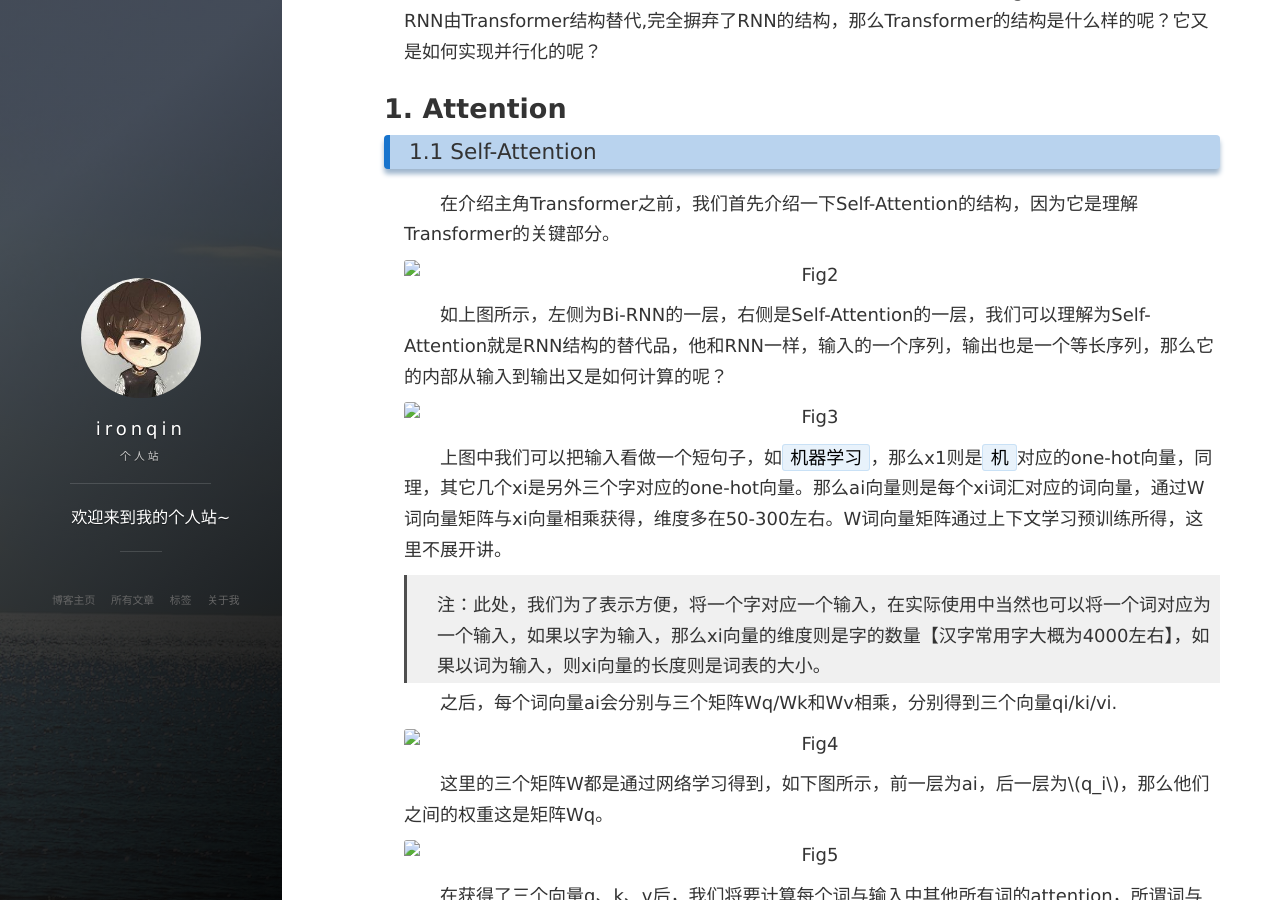
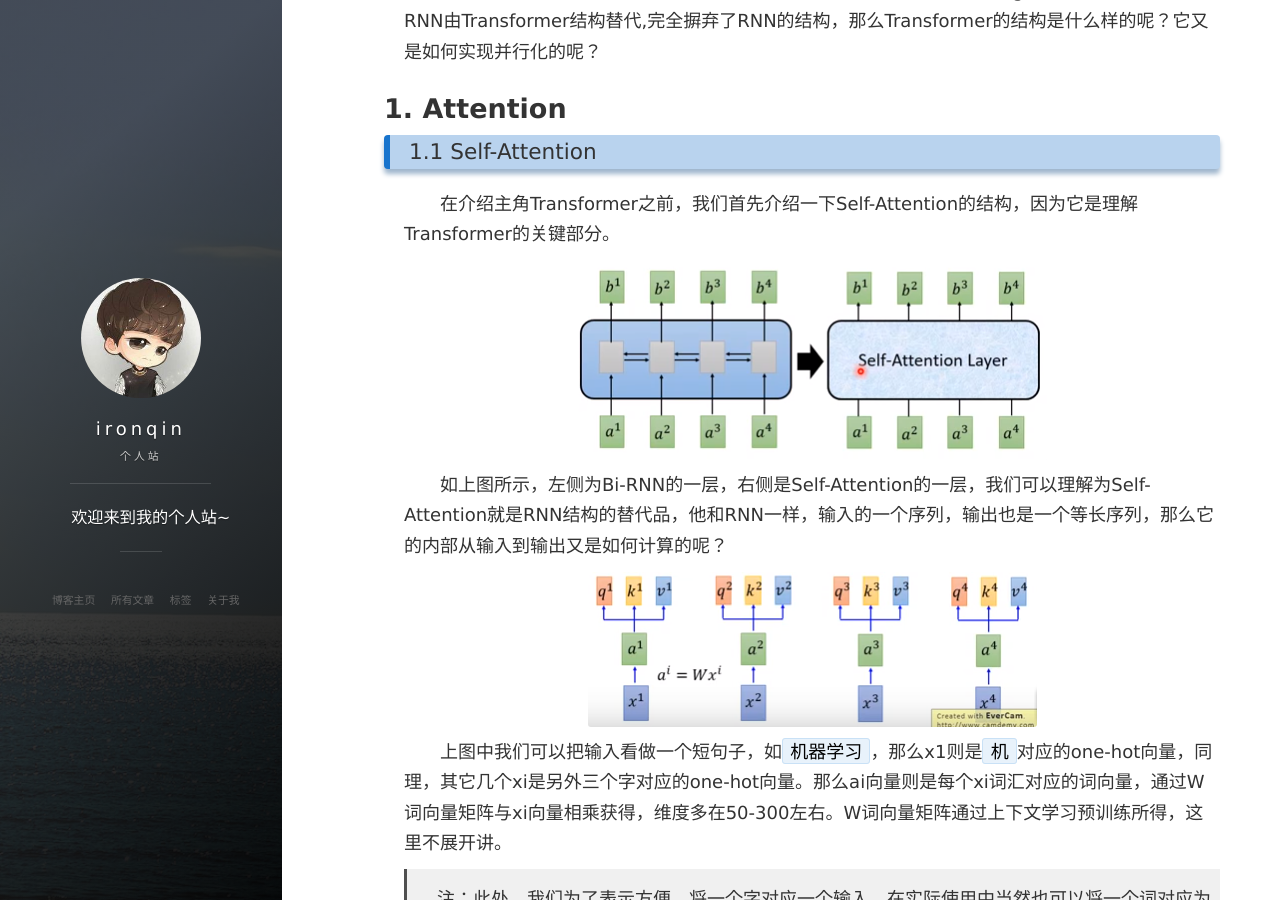
Before and after one commit to qwbjtu2015/ironqin.github.io, a Jekyll site: the page built from _posts/2019-10-31-introduction_to_transformer.md, in a window 1280 px wide and 900 px high, scrolled down 382 px. Built offline with Jekyll 4.4.1, drawn with Linux system fonts in a browser that asks for light colours; nearby versions of some CDN libraries; comment, search, counter and statistics services are not loaded.

Commit message:
Update 2019-10-31-introduction_to_transformer.md

```diff
--- a/_posts/2019-10-31-introduction_to_transformer.md
+++ b/_posts/2019-10-31-introduction_to_transformer.md
@@ -22,11 +22,11 @@ tags: 机器学习
 
 &emsp;&emsp;在介绍主角Transformer之前，我们首先介绍一下Self-Attention的结构，因为它是理解Transformer的关键部分。
 
-![Fig2 ](/images/paper/transformer-fig2.png)
+![Fig2 ](/images/posts/paper/transformer-fig2.png)
 
 &emsp;&emsp;如上图所示，左侧为Bi-RNN的一层，右侧是Self-Attention的一层，我们可以理解为Self-Attention就是RNN结构的替代品，他和RNN一样，输入的一个序列，输出也是一个等长序列，那么它的内部从输入到输出又是如何计算的呢？
 
-![Fig3 ](/images/paper/transformer-fig3.png)
+![Fig3 ](/images/posts/paper/transformer-fig3.png)
 
 &emsp;&emsp;上图中我们可以把输入看做一个短句子，如`机器学习`，那么x1则是`机`对应的one-hot向量，同理，其它几个xi是另外三个字对应的one-hot向量。那么ai向量则是每个xi词汇对应的词向量，通过W词向量矩阵与xi向量相乘获得，维度多在50-300左右。W词向量矩阵通过上下文学习预训练所得，这里不展开讲。
 
@@ -34,15 +34,15 @@ tags: 机器学习
 
 &emsp;&emsp;之后，每个词向量ai会分别与三个矩阵Wq/Wk和Wv相乘，分别得到三个向量qi/ki/vi.
 
-![Fig4 ](/images/paper/transformer-fig4.png)
+![Fig4 ](/images/posts/paper/transformer-fig4.png)
 
 &emsp;&emsp;这里的三个矩阵W都是通过网络学习得到，如下图所示，前一层为ai，后一层为$$q_i$$，那么他们之间的权重这是矩阵Wq。
 
-![Fig5 ](/images/paper/transformer-fig5.png)
+![Fig5 ](/images/posts/paper/transformer-fig5.png)
 
 &emsp;&emsp;在获得了三个向量q、k、v后，我们将要计算每个词与输入中其他所有词的attention，所谓词与词之间的attention，我们可以理解为他们之间的一个关注度，它是一个数值。这个关注度如何计算呢？
 
-![Fig6 ](/images/paper/transformer-fig6.png)
+![Fig6 ](/images/posts/paper/transformer-fig6.png)
 
 &emsp;&emsp;如上图所示，要计算x1词与其他词之间的attention，则通过x1的查询向量q1分别与自己和其他词的k向量做点积，这样则得到了四个权重。
 
@@ -50,7 +50,7 @@ gongshi
 
 &emsp;&emsp;上式中d是q、k的维度，论文中为64，在这里除以根号d的目的在于防止q和k的维度对于该值的影响，因为q与v的点积随着他们的维度增加会变大，因此除以维度来抵消影响。
 
-![Fig7 ](/images/paper/transformer-fig7.png)
+![Fig7 ](/images/posts/paper/transformer-fig7.png)
 
 &emsp;&emsp;然后对得到的α向量进行softmax，使得他们的和为1，那么每一个值则对应了x1应该关注的关注度，因此a1的输出b1则是α向量与vi的加权求和：
 
@@ -58,7 +58,7 @@ gongshi
 
 &emsp;&emsp;其余b2/b3/b4同样进行计算。
 
-![Fig8 ](/images/paper/transformer-fig8.png)
+![Fig8 ](/images/posts/paper/transformer-fig8.png)
 
 &emsp;&emsp;回到上面这张图，我们就解释完了Self-Attention中从输入ai到输出bi的全部计算过程，简单回顾就是：先通过三个矩阵与ai相乘得到对应ai的三个向量qi，ki，vi，然后通过qi分别与所有ki向量点积得到一组attention向量，归一化后再与vi加权求和，得到输出bi向量，这个过程中每个bi之间的计算没有依赖关系，因此可以通过矩阵计算一同完成，而GPU对于矩阵运算的加速非常擅长，因此可以大大提升计算速度。
 
@@ -66,7 +66,7 @@ gongshi
 
 &emsp;&emsp;上面讲的Self-Attention是是单个head的，他们有一组Wq、Wk和Wv，那么multi-head我们可以理解为多组矩阵Wq，Wk和Wv，下图展示了2个head的情况：
 
-![Fig9 ](/images/paper/transformer-fig9.png)
+![Fig9 ](/images/posts/paper/transformer-fig9.png)
 
 &emsp;&emsp;每个输入ai，通过上述计算可以得到两个bi，两个bi进行concat，然后可以再乘上一个权重矩阵得到与qi同维度的向量，这个权重矩阵和上述过程中Wq一样，也是通过网络学习得到。
 
@@ -82,7 +82,7 @@ gongshi
 
 ### 2.1 Transformer结构
 
-![Fig10 ](/images/paper/transformer-fig10.jpg)
+![Fig10 ](/images/posts/paper/transformer-fig10.jpg)
 
 &emsp;&emsp;相信这个图大家已经在各种教程上看过无数遍了，今天我们再仔细理一下这其中的细节。
 
@@ -90,6 +90,6 @@ gongshi
 
 &emsp;&emsp;在上图中的输入和输出Embedding时都有位置编码信息加入，在这里加入位置编码是由于Self_attention内部对于每个词的位置实际上是没有信息的，词的位置对Self-Attention的计算结果没有影响，这就导致Transformer结构无法捕捉位置信息，所以在最开始的Embedding与位置编码相加，这里不是concat，不使用concat原因下图解释。
 
-![Fig11 ](/images/paper/transformer-fig11.png)
+![Fig11 ](/images/posts/paper/transformer-fig11.png)
 
 ### 2.3
```
